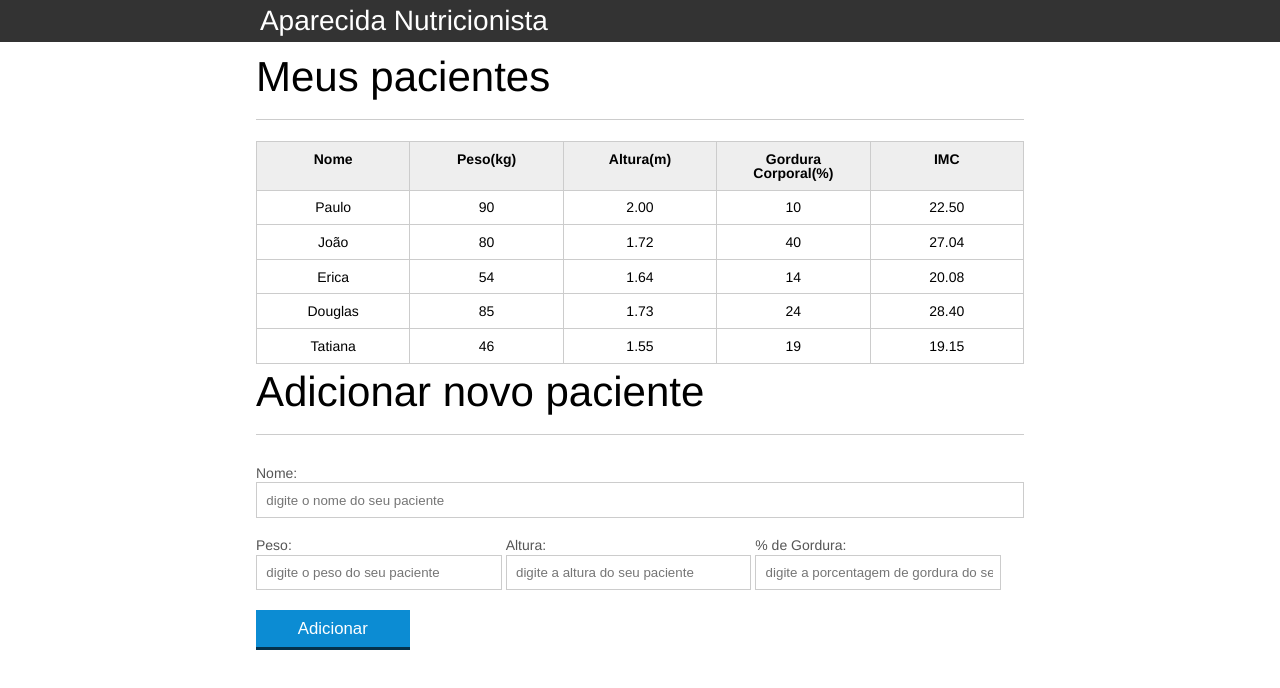
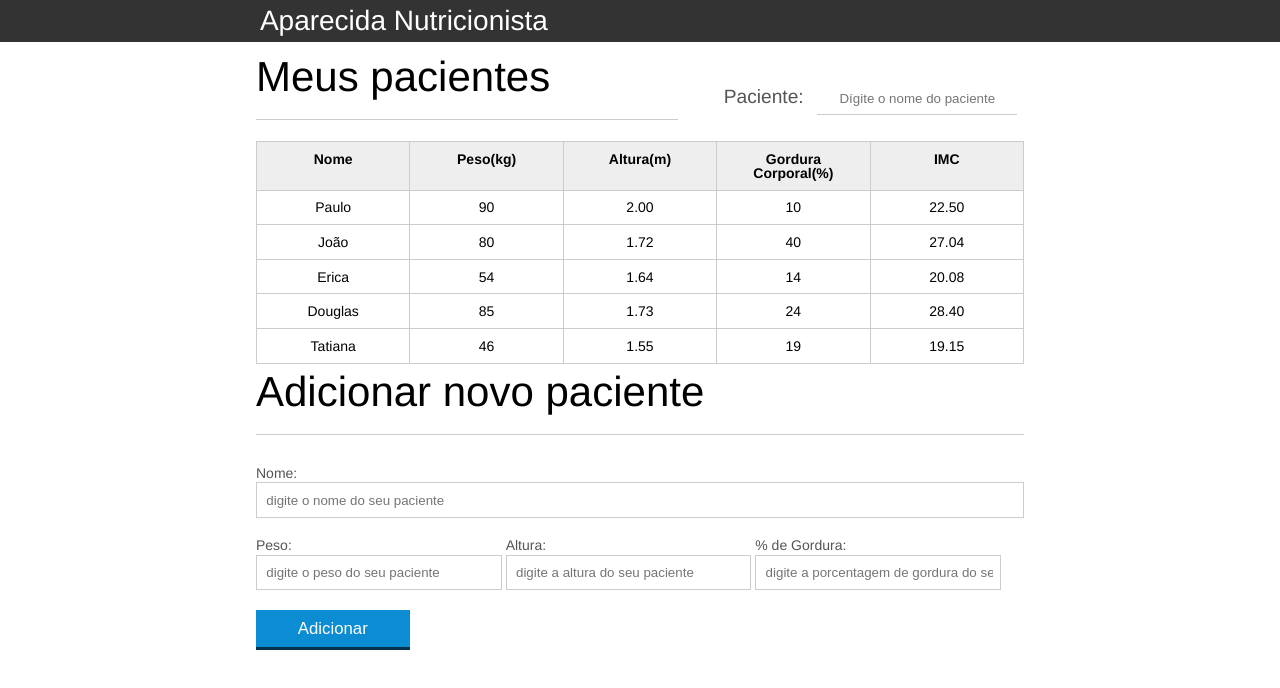
Before and after one commit to Lancelotti-beta/iniciante-no-js, a website: page introducao-javascript/index.html in a window 1280 px wide. Drawn offline with Linux system fonts and the light colour scheme.

Commit message:
Criando input para Busca| Estilização| Captando '.value', </input>

```diff
--- a/introducao-javascript/css/index.css
+++ b/introducao-javascript/css/index.css
@@ -152,3 +152,28 @@ button[disabled=disabled], button:disabled {
 	opacity: 0;
 	transition: 0.5s;
 }
+
+.container-busca {
+	display: flex;
+	justify-content: space-between;
+}
+
+.container-busca h2 {
+	width: 55%;
+}
+
+.form-buscaPaciente {
+	align-items: center;
+	display: flex;
+	font-size: 1.2rem;
+	justify-content: space-around;
+	width: 40%;
+}
+
+.pesquisa-paciente {
+	border: none;
+	border-bottom: 1px solid #ccc;
+	padding: .5rem;
+	text-align: center;
+	width: 65%;
+}
--- a/introducao-javascript/index.html
+++ b/introducao-javascript/index.html
@@ -19,7 +19,14 @@
 		</header>
 		<main>
 			<section class="container">
-				<h2>Meus pacientes</h2>
+				<div class="container-busca">
+					<h2>Meus pacientes</h2>
+					<form action="filtro" class="form-buscaPaciente">
+						<label for="filtre-paciente">Paciente: </label>
+						<input type="text" name="filter" id="filtre-paciente" placeholder="Dígite o nome do paciente" class="pesquisa-paciente">
+					</form>
+				</div>
+
 				<table>
 					<thead>
 						<tr>
@@ -106,6 +113,7 @@
 		<script src="js/calculaImc-Paciente.js"></script>
 		<script src="js/form.js"></script>
 		<script src="js/remove-paciente.js"></script>
+		<script src="js/filtra-paciente.js"></script>
 
 	</body>
 </html>
--- /dev/null
+++ b/introducao-javascript/js/filtra-paciente.js
@@ -0,0 +1,6 @@
+var inputBuscaDePaciente = document.querySelector('#filtre-paciente');
+
+inputBuscaDePaciente.addEventListener('input', function() {
+
+    console.log(this.value);
+})
```
